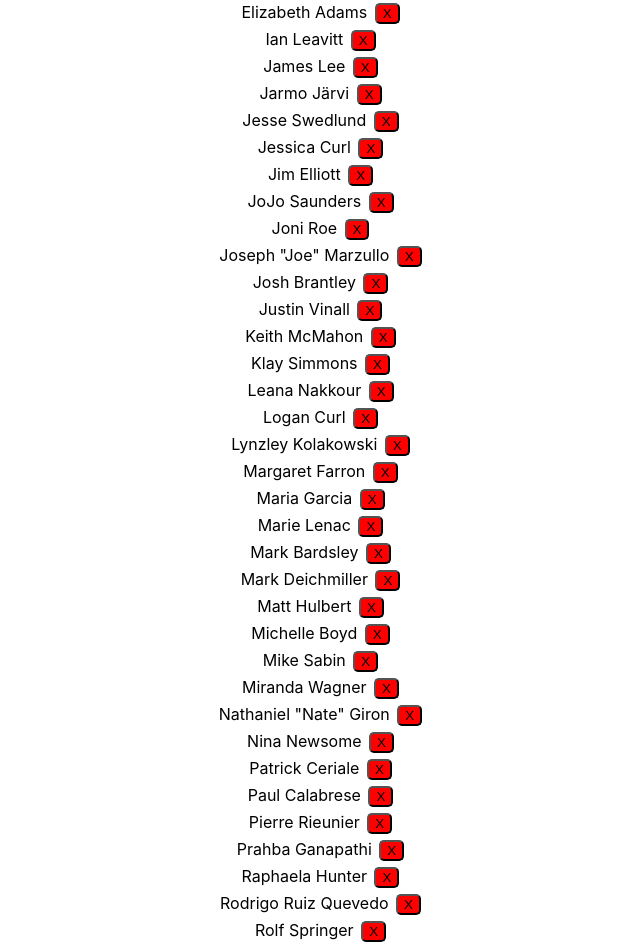
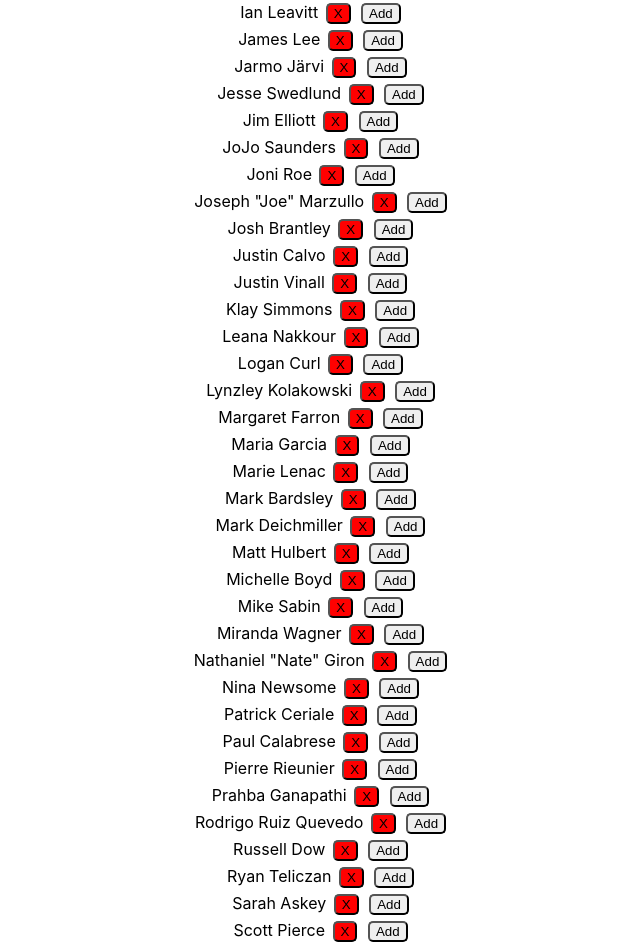
Before and after one commit to PatCeriale/FUNKtion-Junction-Randomizer, a React (Create React App) app: page / in a window 1280 px wide. Shown: the part 740-1686 px from the top of the page, without its empty margins (318-958 px from the left). Built offline with nearby package versions, Linux system fonts and the light colour scheme.

Commit message:
now rendering list items for array contents

```diff
--- a/src/App.js
+++ b/src/App.js
@@ -14,7 +14,7 @@ function App() {
     'Allyson Lower',
     'Amber Fusaro',
     'Angela Ferro Capera',
-    'April Hofmann',
+    //////////////////'April Hofmann',
     'Ariella Cipra',
     'Ashley Creech',
     'Beck Johnson',
@@ -34,14 +34,15 @@ function App() {
     'James Lee',
     'Jarmo Järvi',
     'Jesse Swedlund',
-    'Jessica Curl',
+    ///////////////'Jessica Curl',
     'Jim Elliott',
     'JoJo Saunders',
     'Joni Roe',
     'Joseph "Joe" Marzullo',
     'Josh Brantley',
+    'Justin Calvo',
     'Justin Vinall',
-    'Keith McMahon',
+    ////////////////'Keith McMahon',
     'Klay Simmons',
     'Leana Nakkour',
     'Logan Curl',
@@ -61,15 +62,15 @@ function App() {
     'Paul Calabrese',
     'Pierre Rieunier',
     'Prahba Ganapathi',
-    'Raphaela Hunter',
+    ////////////'Raphaela Hunter',
     'Rodrigo Ruiz Quevedo',
-    'Rolf Springer',
+    ///////////////'Rolf Springer',
     'Russell Dow',
     'Ryan Teliczan',
     'Sarah Askey',
     'Scott Pierce',
     'Scott Simpson',
-    'Shelby DeBoo',
+    /////////////////'Shelby DeBoo',
     'Simon Amarasingham',
     'Terran Sisk',
     'Tiraporn "Tira" Olsen',
--- a/src/components/PeopleList/PeopleList.js
+++ b/src/components/PeopleList/PeopleList.js
@@ -5,6 +5,10 @@ import { Form, Button, Col, Container, Row } from 'react-bootstrap';
 
 export default function PeopleList(props) {
   const removeEmployee = (id) => {
+    console.log(`Target: ${id}`);
+  };
+
+  const addEmployee = (id) => {
     console.log(`Target: ${id}`);
   };
 
@@ -33,6 +37,19 @@ export default function PeopleList(props) {
                     }}
                   >
                     X
+                  </Button>{' '}
+                  <Button
+                    style={{
+                      backgroundColor: '',
+                      margin: '3px',
+                      borderRadius: '5px',
+                    }}
+                    key={index}
+                    onClick={(e) => {
+                      addEmployee(item);
+                    }}
+                  >
+                    Add
                   </Button>
                 </div>
               );
--- a/src/components/Randomizer/Randomizer.js
+++ b/src/components/Randomizer/Randomizer.js
@@ -14,6 +14,7 @@ export default function Randomizer(props) {
   const [peopleNumber, setPeopleNumber] = useState(1);
   const [potentialPeople, setPotentialPeople] = useState([]);
   const [people, setPeople] = useState([]);
+  const [tempPeople, setTempPeople] = useState([]);
 
   // const array = [
   //   1, 2, 3, 4, 5, 6, 7, 8, 9, 10, 11, 12, 13, 14, 15, 16, 17, 18, 19, 20, 21,
@@ -141,7 +142,7 @@ export default function Randomizer(props) {
         : ''} */}
       {people.length > 0
         ? people.map((x, index) => (
-            <ol>{parseInt(index) + 1 + '. ' + x.map((y) => `${y}, `)}</ol>
+            <ol>{parseInt(index) + 1 + '. ' + x.map((y) => `${y} `)}</ol>
           ))
         : ''}
       {/* Random people: {people.map((x) => `${x} `)} */}
```
